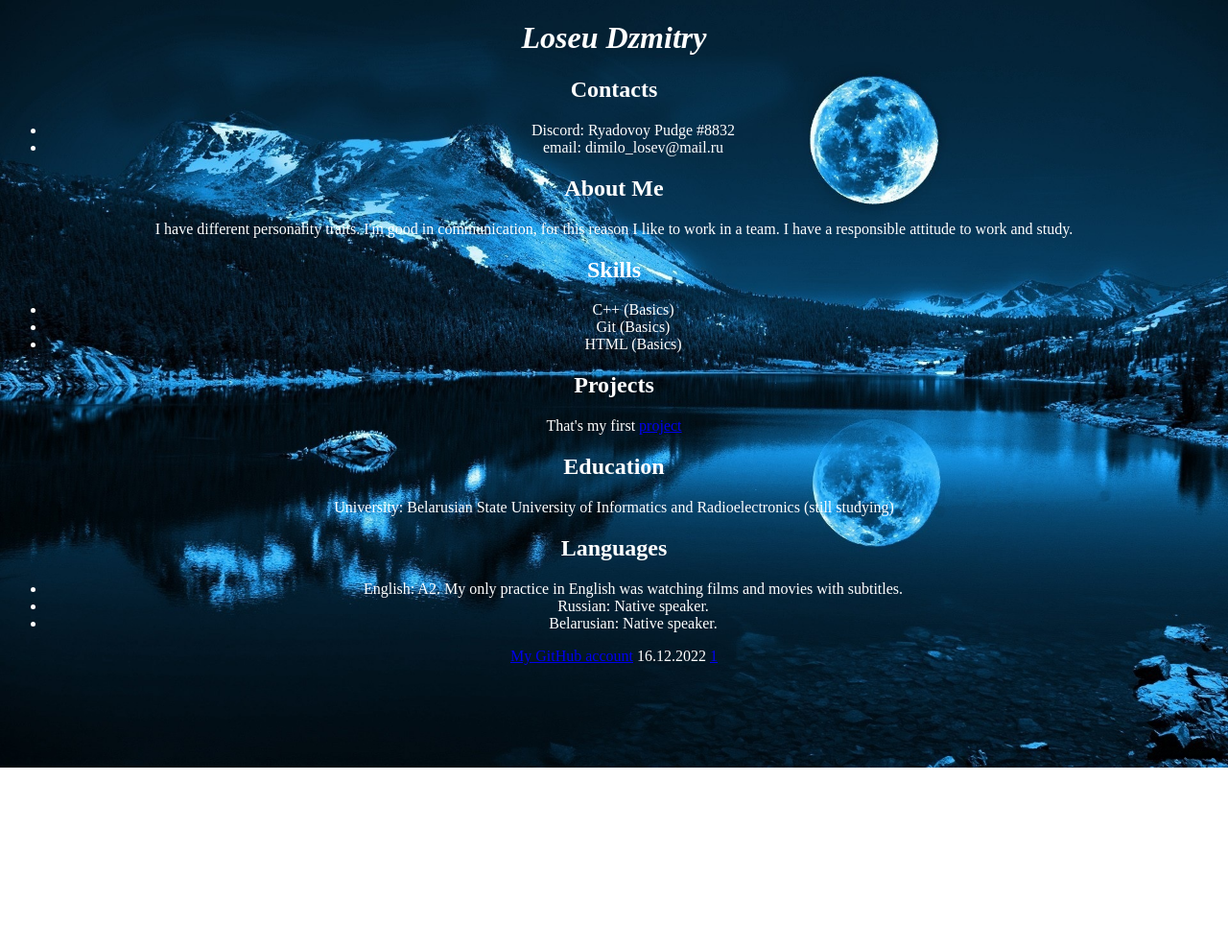
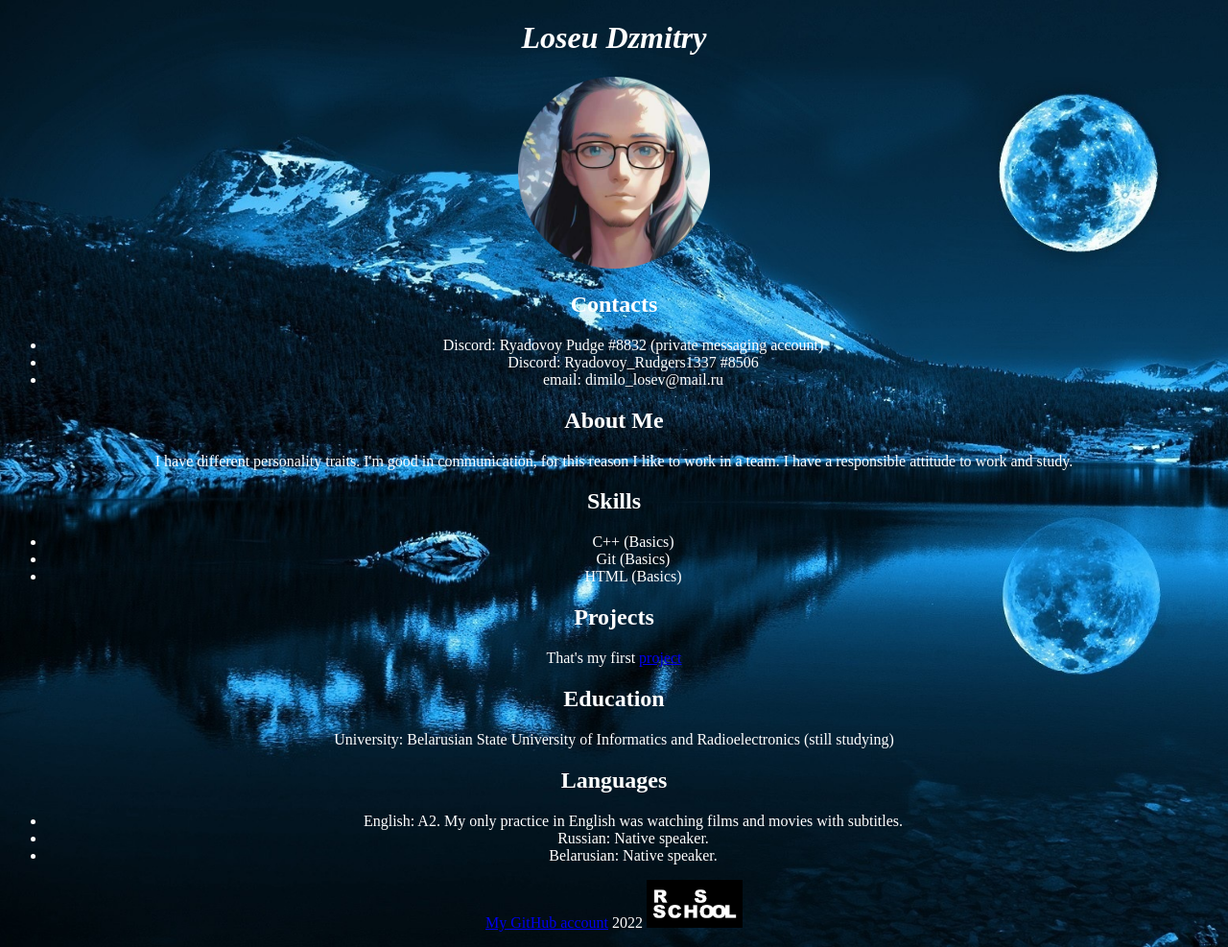
Before and after one commit to dzmitry1337/rsschool-cv, a plain HTML site: page index.html in a window 1280 px wide. Shown: the whole page at 96% size. Before the commit the page ends 800 px from the top, so only its background shows below. Drawn offline with Linux system fonts and the light colour scheme.

Commit message:
docs: change avatar.png, add RSSchool-logo.png; update cv.md, index.html, style.css

```diff
--- a/index.html
+++ b/index.html
@@ -12,18 +12,22 @@
 <body class="body">
     <header>
         <h1><em><strong>Loseu Dzmitry</strong></em></h1>
+        <img src="./assets/img/avatar.png" alt="avatar.png" width="200px" height="200px">
     </header>
+    <main>
         <section>
             <h2>Contacts</h2>
             <ul>
-            <li>Discord: Ryadovoy Pudge #8832</li>
+                <li>Discord: Ryadovoy Pudge #8832 (private messaging account)</li>
+                <li>Discord: Ryadovoy_Rudgers1337 #8506</li>
                 <li>email: dimilo_losev@mail.ru</li>
             </ul>
         </section>
         <section>
             <h2>About Me</h2>
-        I have different personality traits. I'm good in communication, for this reason I like to work in a team. I have
-        a responsible attitude to work and study.
+            <span>I have different personality traits. I'm good in communication, for this reason I like to work in a
+                team. I
+                have a responsible attitude to work and study.</span>
         </section>
         <section>
             <h2>Skills</h2>
@@ -39,7 +43,7 @@
         </section>
         <section>
             <h2>Education</h2>
-        University: Belarusian State University of Informatics and Radioelectronics (still studying)
+            <span>University: Belarusian State University of Informatics and Radioelectronics (still studying)</span>
         </section>
         <section>
             <h2>Languages</h2>
@@ -49,9 +53,14 @@
                 <li>Belarusian: Native speaker.</li>
             </ul>
         </section>
+    </main>
     <footer class="footer">
-        <a href="https://github.com/dzmitry1337"><span>My GitHub account</span></a> <span>16.12.2022</span>
-        <a href="https://rs.school/js-stage0/">1</a>
+        <p>
+            <a href="https://github.com/dzmitry1337">My GitHub account</a>
+            <span> 2022 </span>
+            <a href="https://rs.school/js-stage0/"> <img src="./assets/img/RSSchool-logo.png" alt="RSSchool-logo"
+                    width="100px" height="50"></a>
+        </p>
     </footer>
 </body>
 
--- a/style.css
+++ b/style.css
@@ -6,7 +6,6 @@
     position: relative;
 }
 .body.footer {
-    position: relative;
     left: 0px; bottom: 0px;
     width: 100%;
 }
```
Also changed, not shown: assets/img/RSSchool-logo.png (added), assets/img/avatar.jpg (deleted), assets/img/avatar.png (added), 1 other file. Lines whose indentation alone changed are shown as unchanged.
